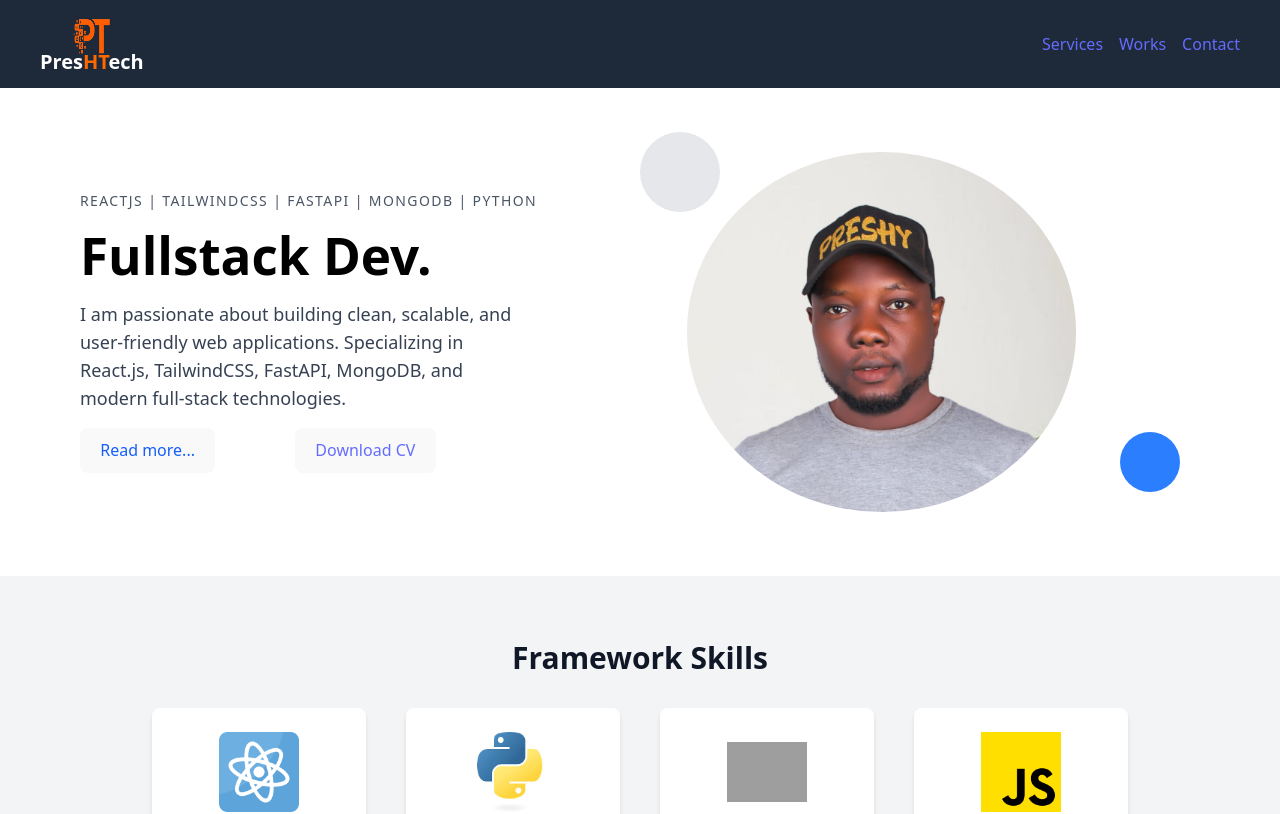
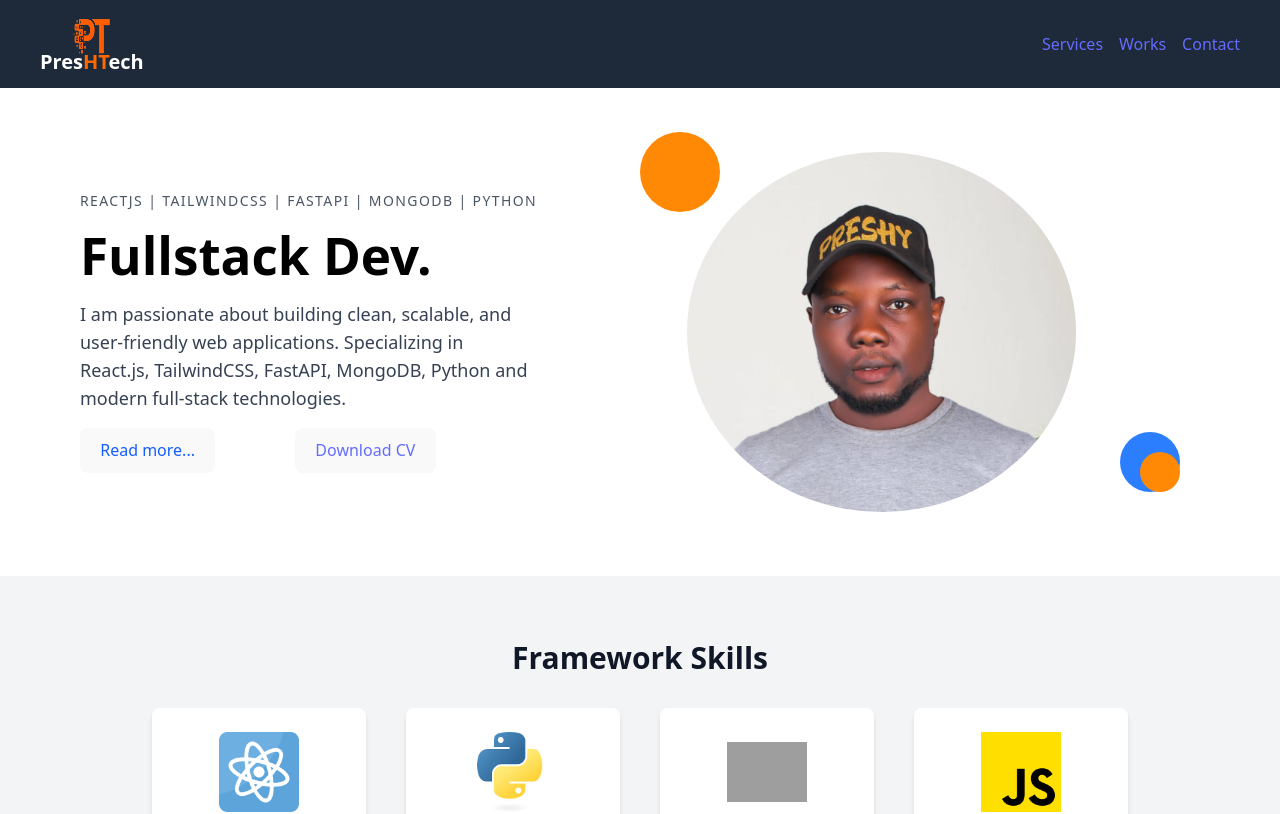
Before and after one commit to preshtech96/Preshtech-portfollio, a React (Vite) app: page / in a window 1280 px wide. Shown: the top 814 px of the page. Built offline with nearby package versions, Linux system fonts and the light colour scheme; grey boxes are pictures that could not be loaded.

Commit message:
Enhance HeroSection with new UI elements and styles
Updated the HeroSection component to include additional UI elements and improved styling.

```diff
--- a/src/components/HeroSection.jsx
+++ b/src/components/HeroSection.jsx
@@ -1,3 +1,4 @@
+
 import profiler from "../assets/Profiler.png";
 import { useState } from "react";
 import preshtechResume2 from "../assets/PreshtechResume2.pdf";
@@ -18,7 +19,7 @@ const HeroSection = () => {
           <h1 className="text-5xl font-bold">Fullstack Dev.</h1>
           <p className="text-lg text-gray-700 max-w-md">
             I am passionate about building clean, scalable, and user-friendly web applications.
-             Specializing in React.js, TailwindCSS, FastAPI, MongoDB, and modern
+             Specializing in React.js, TailwindCSS, FastAPI, MongoDB, Python and modern
               full-stack technologies.
             {isExpanded && (
               <>
@@ -54,8 +55,9 @@ const HeroSection = () => {
           </div>
 
           {}
-          <div className="absolute top-0 left-0 w-20 h-20 bg-gray-200 rounded-full transform -translate-x-5 -translate-y-5"></div>
+          <div className="absolute top-0 left-0 w-20 h-20 bg-orange-400 rounded-full transform -translate-x-5 -translate-y-5"></div>
           <div className="absolute bottom-5 right-5 w-15 h-15 bg-blue-500 rounded-full"></div>
+          <div className="absolute bottom-5 right-5 w-10 h-10 bg-orange-400 rounded-full"></div>
         </div>
       </div>
     </section>
```
